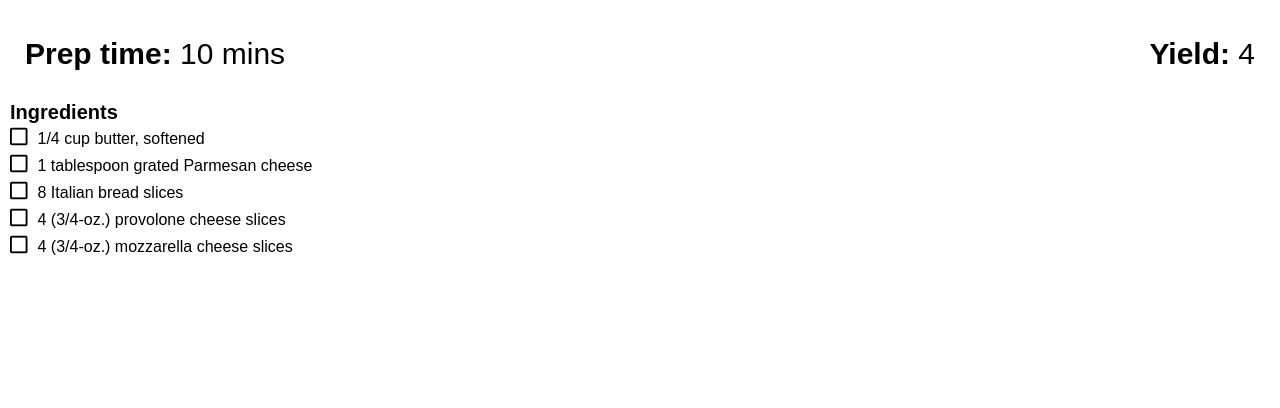
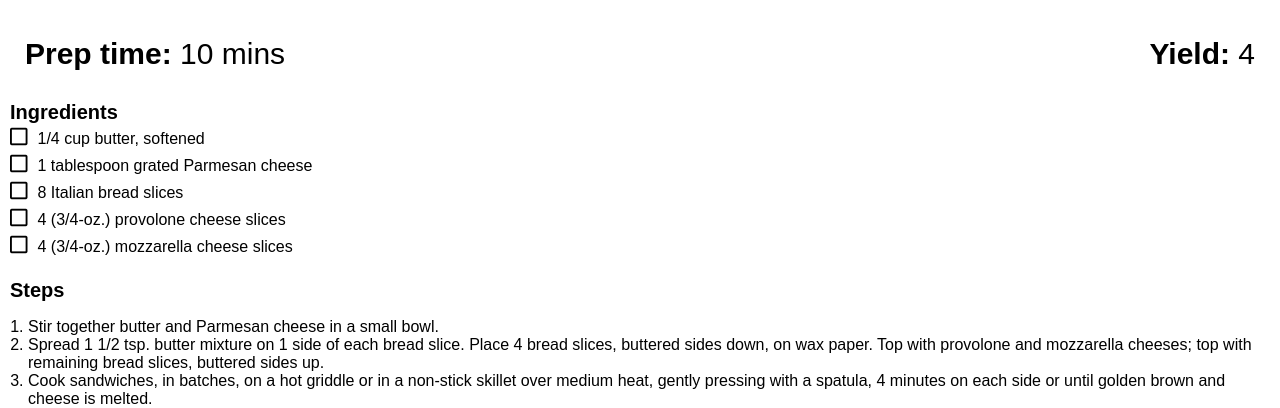
Before and after one commit to deandi-scholtz-ITvarsity/Module-3-Assessment-1, a plain HTML site: page grilledcheese.html in a window 1280 px wide. Shown: the part 1076-1484 px from the top of the page. Before the commit the page ends 1335 px from the top, so only its background shows below. Drawn offline with Linux system fonts and the light colour scheme.

Commit message:
recipe steps

```diff
--- a/grilledcheese.html
+++ b/grilledcheese.html
@@ -47,7 +47,19 @@
                 <br>
                 <input id="check-05" type="checkbox">
                 <label for="check-05">4 (3/4-oz.) mozzarella cheese slices</label>
+            </div>
 
+            <div class="recipe-details-steps">
+                <h2>Steps</h2>
+
+                <ol>
+                    <li>Stir together butter and Parmesan cheese in a small bowl.</li>
+                    <li>Spread 1 1/2 tsp. butter mixture on 1 side of each bread slice. Place 4 bread slices, buttered
+                        sides down, on wax paper. Top with provolone and mozzarella cheeses; top with remaining bread
+                        slices, buttered sides up.</li>
+                    <li>Cook sandwiches, in batches, on a hot griddle or in a non-stick skillet over medium heat, gently
+                        pressing with a spatula, 4 minutes on each side or until golden brown and cheese is melted.</li>
+                </ol>
             </div>
 
         </div>
--- a/style.css
+++ b/style.css
@@ -182,3 +182,11 @@ input[type=checkbox]:checked+label:before {
     line-height: 25px;
     margin-left: 10px;
 }
+
+.recipe-details-steps {
+    padding-top: 20px;
+}
+
+.recipe-details-steps ol {
+    padding-left: 28px;
+}
```
